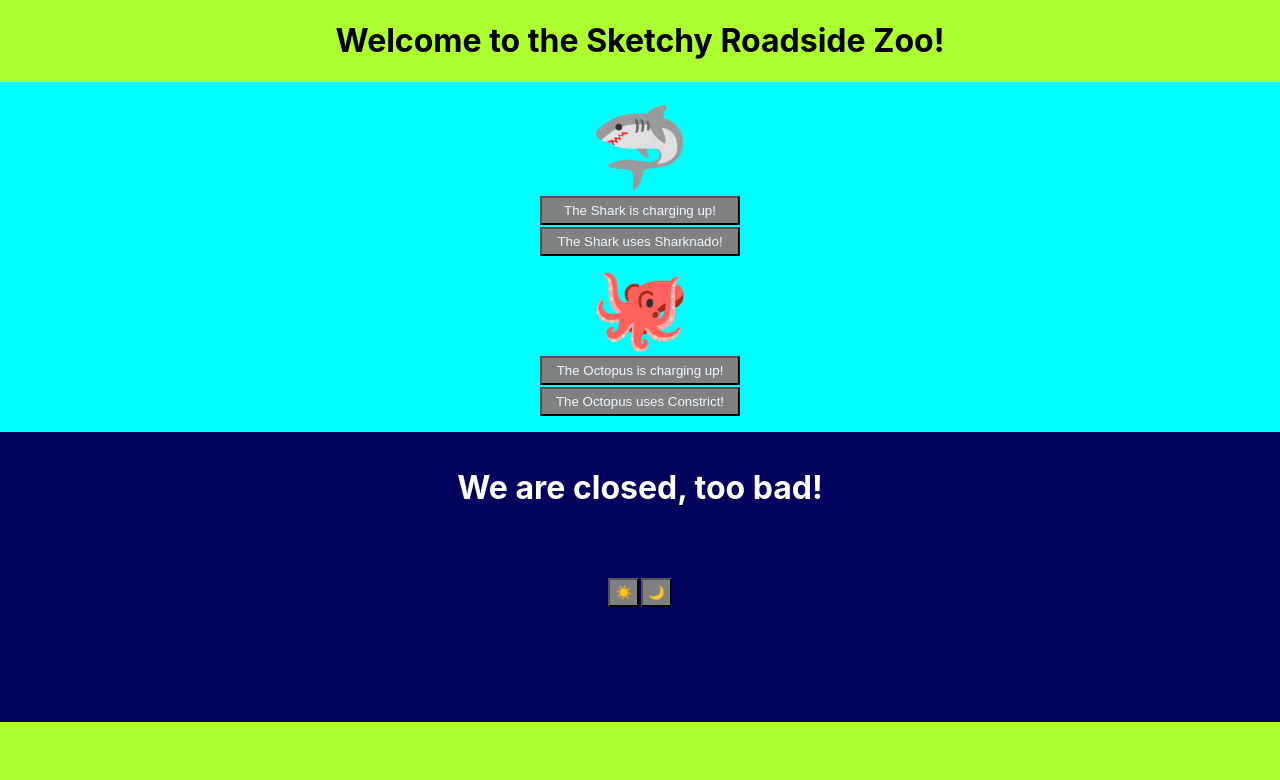
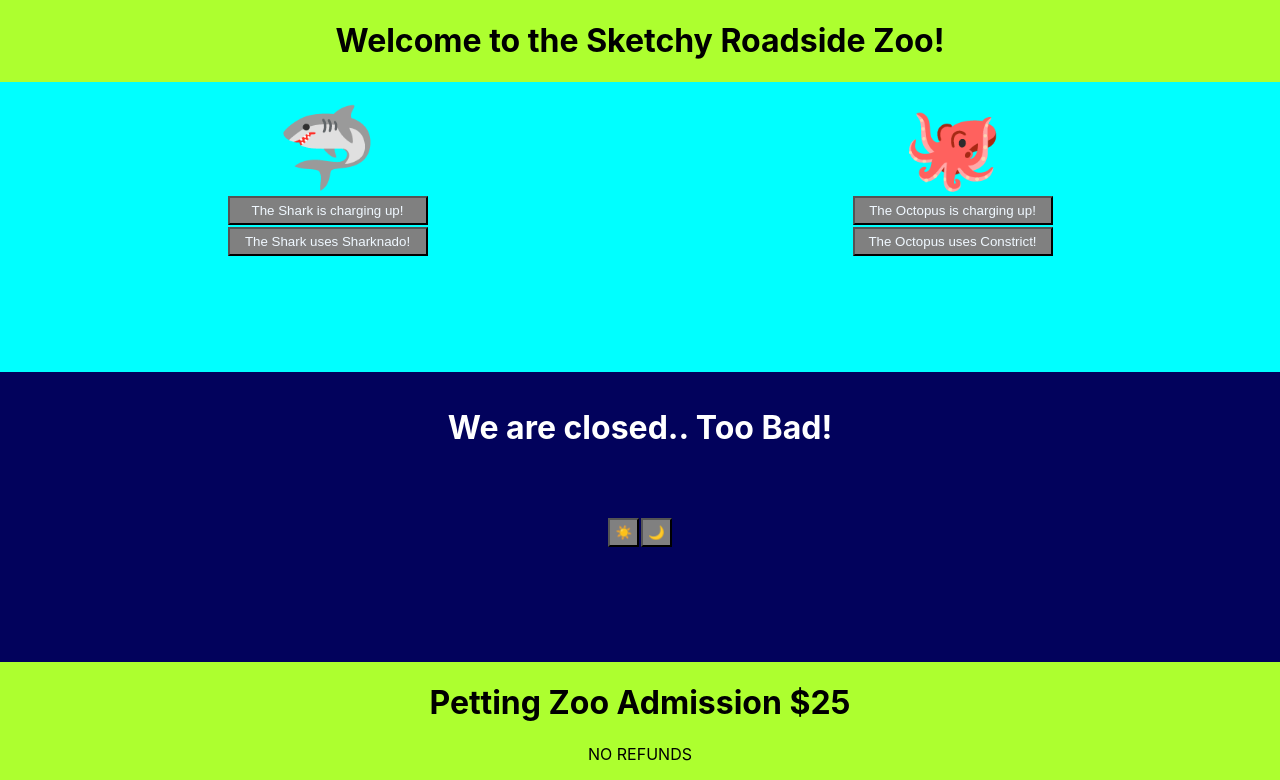
Before and after one commit to Kevin-Roney/busy-zooFS, a React (Create React App) app: page / in a window 1280 px wide. Shown: the top 780 px of the page. Built offline with nearby package versions, Linux system fonts and the light colour scheme.

Commit message:
changed some more css

```diff
--- a/src/App.css
+++ b/src/App.css
@@ -15,8 +15,8 @@ button {
 
 .FightClub {
   display: grid;
-  grid-template-rows: 1fr 1fr;
-  grid-template-columns: 1fr;
+  grid-template-rows: 1fr;
+  grid-template-columns: 1fr 1fr;
   padding: 15px;
   background-color: aqua;
 }
--- a/src/OpenClose/OpenClose.js
+++ b/src/OpenClose/OpenClose.js
@@ -14,7 +14,7 @@ export default function OpenClose({ isOpen, setIsOpen }) {
         {
           isOpen
             ? 'We are open, please have your waivers signed and your money ready!'
-            : 'We are closed, too bad!'
+            : 'We are closed.. Too Bad!'
         }
       </h1>
       <div>
```
